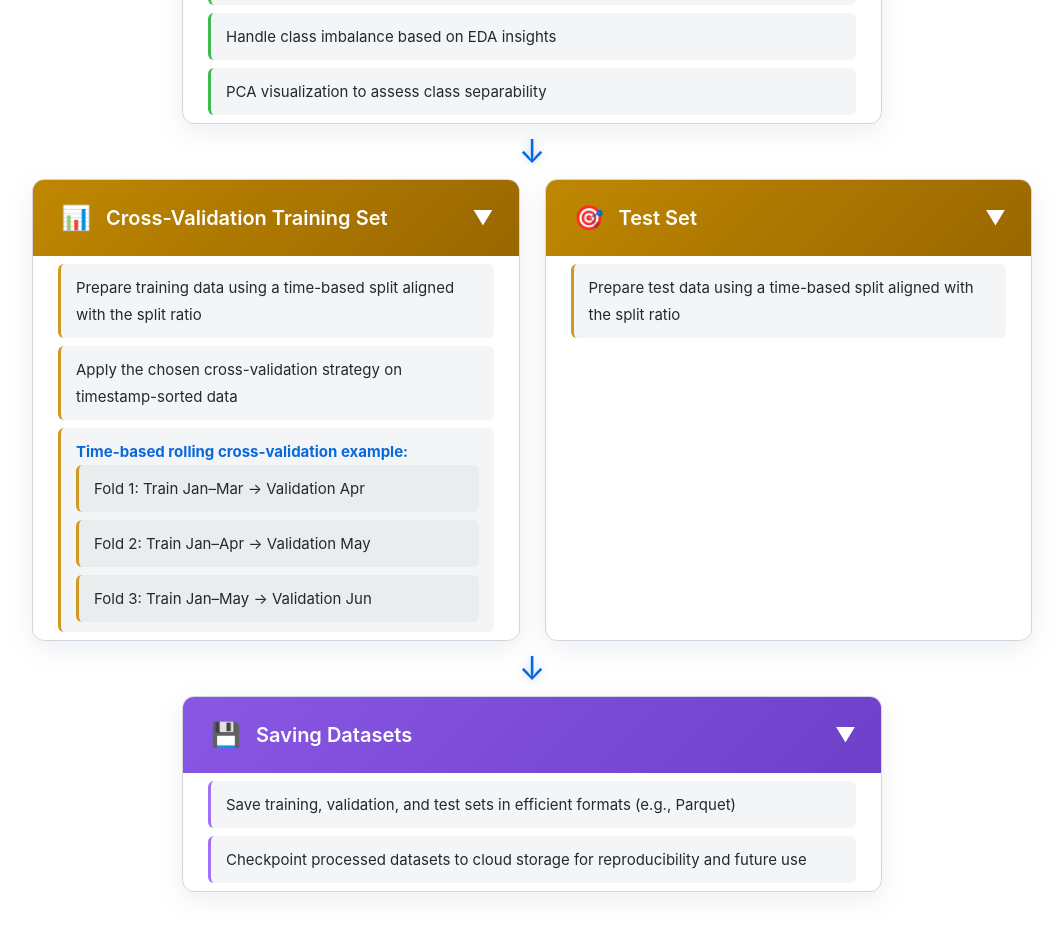
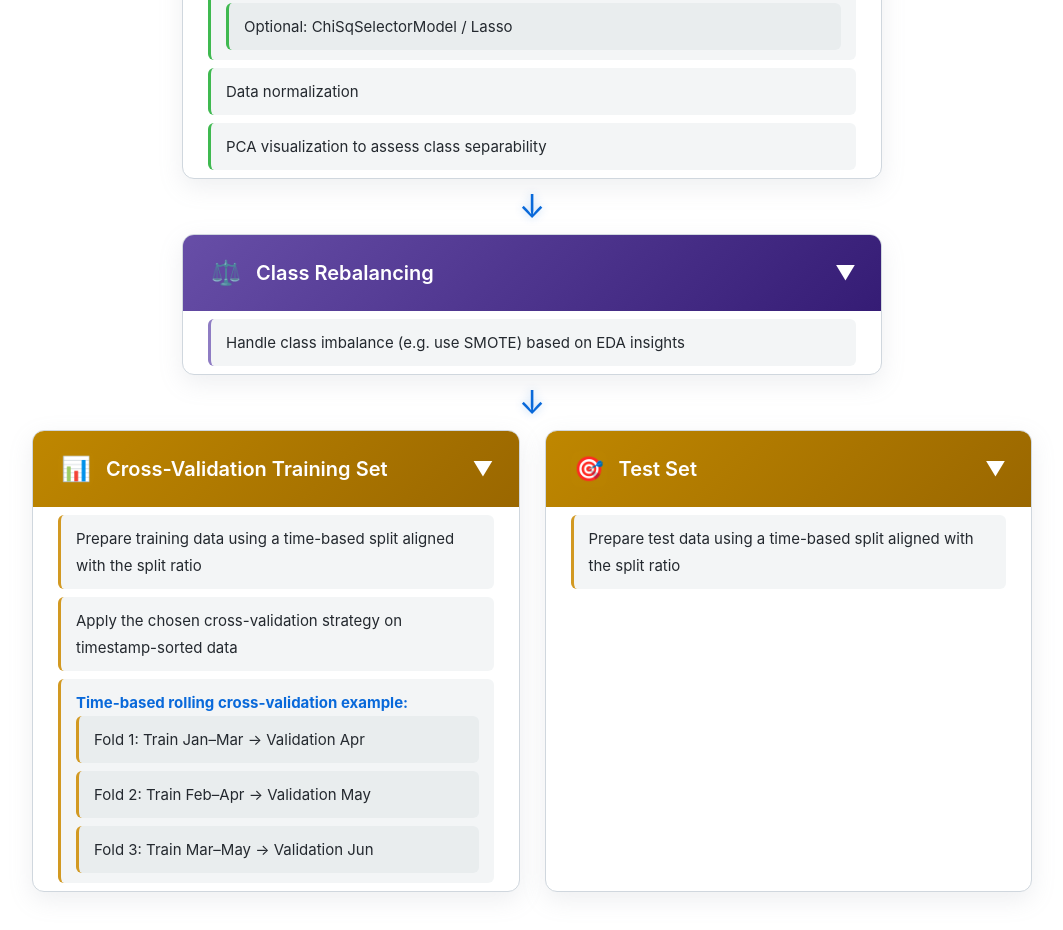
Before and after one commit to hong-hu/w261, a plain HTML site: page w261_proj_presentation_eda_pipeline.html in a window 1280 px wide. Shown: the part 1854-2784 px from the top of the page, without its empty margins (108-1171 px from the left). Drawn offline with Linux system fonts and the light colour scheme.

Commit message:
Update EDA/data pipeline diagram
Removed the save dataset step in the end because we will be saving checkpoints throughout this pipeline. Adding one in the end will look like we're only doing it for the last one
Created a separate section for class rebalancing because it is a work right before data test split, and it doesn't really fit into EDA and feature engineering
Few wording changes.

```diff
--- a/w261_proj_presentation_eda_pipeline.html
+++ b/w261_proj_presentation_eda_pipeline.html
@@ -191,6 +191,17 @@
             border-left-color: #3fb950;
         }
 
+        .class-rebalancing .block-header {
+            background: linear-gradient(135deg, #674ea7 0%, #351c75 100%);
+        }
+        .class-rebalancing .block-icon {
+            background: rgba(46, 160, 67, 0.0);
+        }
+        .class-rebalancing .block-details li {
+            border-left-color: #8e7cc3;
+        }
+
+
         .data-split .block-header {
             background: linear-gradient(135deg, #bf8700 0%, #9a6700 100%);
         }
@@ -300,13 +311,14 @@
                             <ul>
                                 <li>Merge flight and weather data by airport and timestamp</li>
                                 <li>Add holiday data</li>
+								<li>(Stretch)Re-join flight data as previous leg data (of the same airplane)</li
                             </ul>
                         </li>
-                        <li>Drop columns exceeding the missing-value threshold</li>
+                        <li>Drop columns exceeding the missing-value threshold or deemed unnecessary</li>
                         <li>Cast columns to appropriate data types</li>
                         <li><strong>Handle missing values:</strong>
                             <ul>
-                                <li>Impute numeric variables with the mean</li>
+                                <li>Impute numeric variables with zero/mean/median, decided after EDA</li>
                                 <li>Address missing departure and arrival times</li>
                                 <li>Address missing data from weather stations</li>
                             </ul>
@@ -356,8 +368,26 @@
                                 <li>Optional: ChiSqSelectorModel / Lasso</li>
                             </ul>
                         </li>
-                        <li>Handle class imbalance based on EDA insights</li>
+                        <li>Data normalization</li>
                         <li>PCA visualization to assess class separability</li>
+                    </ul>
+                </div>
+            </div>
+        </div>
+        <div class="arrow">↓</div>
+
+        <div class="pipeline-block class-rebalancing">
+            <div class="block-header" onclick="toggleBlock(this)">
+                <div class="block-title">
+                    <div class="block-icon">⚖️</div>
+                    <span>Class Rebalancing</span>
+                </div>
+                <span class="toggle-icon">▼</span>
+            </div>
+            <div class="block-content">
+                <div class="block-details">
+                    <ul>
+                        <li>Handle class imbalance (e.g. use SMOTE) based on EDA insights</li>
                     </ul>
                 </div>
             </div>
@@ -383,8 +413,8 @@
                             <li><strong>Time-based rolling cross-validation example:</strong>
                                 <ul>
                                     <li>Fold 1: Train Jan–Mar → Validation Apr</li>
-                                    <li>Fold 2: Train Jan–Apr → Validation May</li>
-                                    <li>Fold 3: Train Jan–May → Validation Jun</li>
+                                    <li>Fold 2: Train Feb–Apr → Validation May</li>
+                                    <li>Fold 3: Train Mar–May → Validation Jun</li>
                                 </ul>
                             </li>
                         </ul>
@@ -406,27 +436,6 @@
                             <li>Prepare test data using a time-based split aligned with the split ratio</li>
                         </ul>
                     </div>
-                </div>
-            </div>
-        </div>
-
-        <div class="arrow">↓</div>
-
-        <!-- Data Processing -->
-        <div class="pipeline-block checkpoint">
-            <div class="block-header" onclick="toggleBlock(this)">
-                <div class="block-title">
-                    <div class="block-icon">💾</div>
-                    <span>Saving Datasets</span>
-                </div>
-                <span class="toggle-icon">▼</span>
-            </div>
-            <div class="block-content">
-                <div class="block-details">
-                    <ul>
-                        <li>Save training, validation, and test sets in efficient formats (e.g., Parquet)</li>
-                        <li>Checkpoint processed datasets to cloud storage for reproducibility and future use</li>
-                    </ul>
                 </div>
             </div>
         </div>
```
